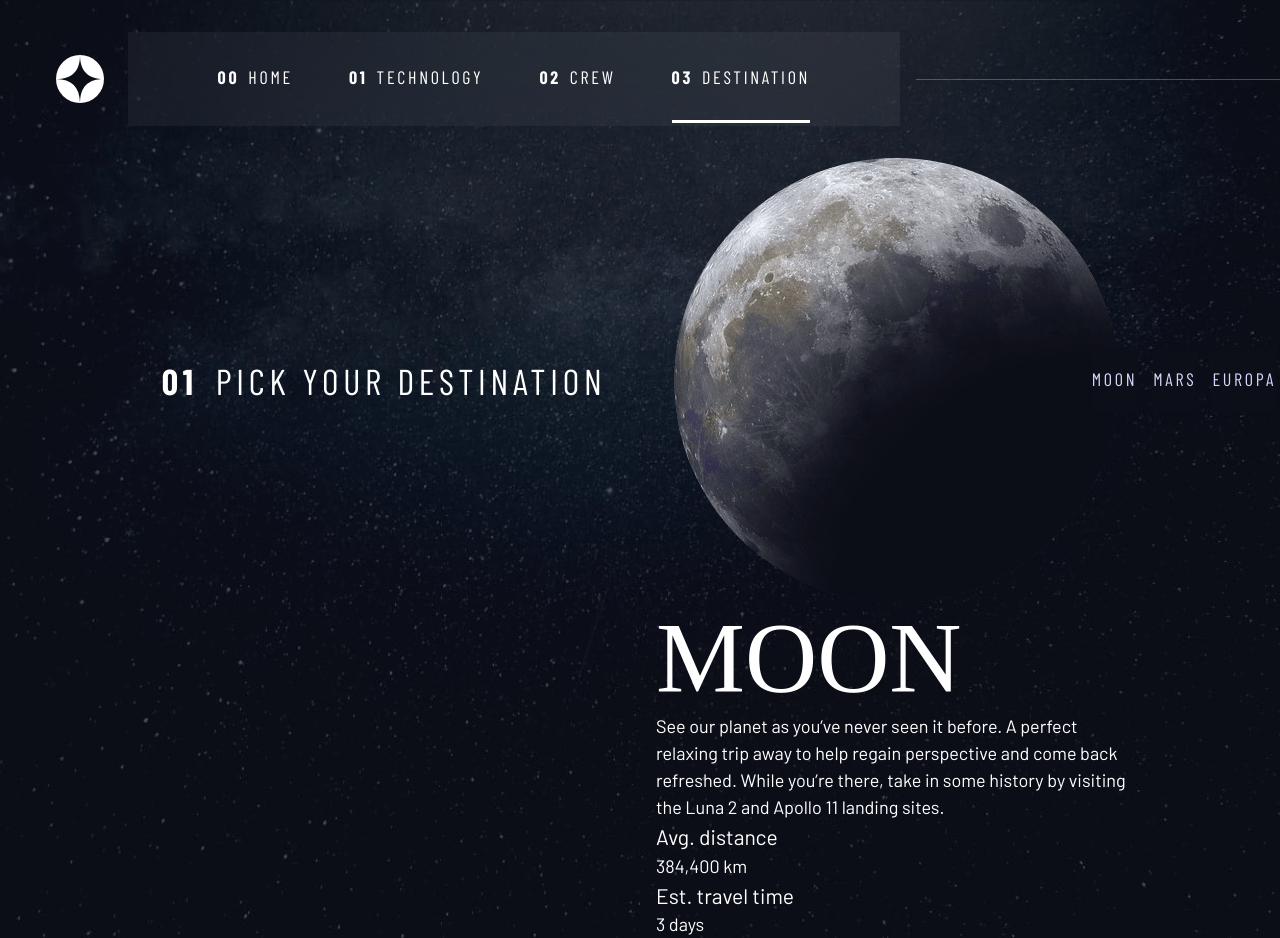
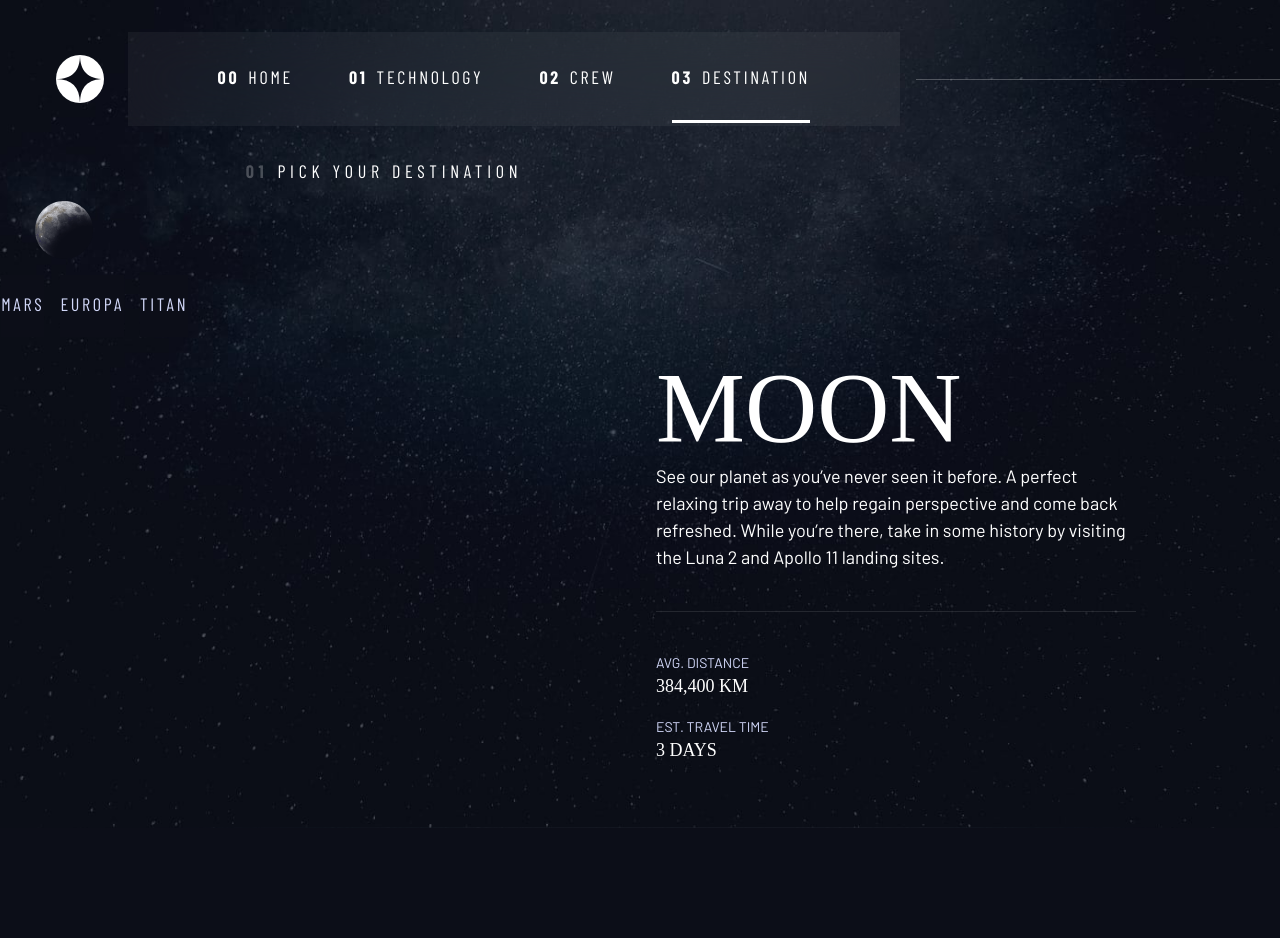
Before and after one commit to galosandoval/space-tourism, a React (Create React App) app: page /destination in a window 1280 px wide. Shown: the top 938 px of the page. After the commit the page ends 828 px from the top, so only its background shows below. Built offline with nearby package versions, Linux system fonts and the light colour scheme; a web font is replaced by a local one.

Commit message:
destination home styles

```diff
--- a/package.json
+++ b/package.json
@@ -10,7 +10,6 @@
     "react-dom": "^17.0.2",
     "react-router-dom": "^5.3.0",
     "react-scripts": "4.0.3",
-    "react-transition-group": "^4.4.2",
     "styled-components": "^5.3.3",
     "web-vitals": "^1.1.2"
   },
--- a/src/components/App/App.js
+++ b/src/components/App/App.js
@@ -1,11 +1,10 @@
 import { Header } from "../Header";
 import { Home } from "../Home";
 import { SkipToContent } from "./App.styles";
-import { Route } from "react-router-dom";
+import { Route, Switch } from "react-router-dom";
 import { Technology } from "../Technology";
 import { Crew } from "../Crew";
 import { Destination } from "../Destination";
-import { CSSTransition } from "react-transition-group";
 
 function App() {
   const routes = [
@@ -19,18 +18,11 @@ function App() {
       <SkipToContent href="#main">Skip content</SkipToContent>
 
       <Header routes={routes} />
-
-      {routes.map(({ path, Component }) => (
-        <Route key={path} exact path={path}>
-          {({ match }) => (
-            <CSSTransition in={match != null} timeout={2000} classNames="fade" unmountOnExit>
-              <Component />
-            </CSSTransition>
-          )}
-        </Route>
-      ))}
-
-      {/* </CSSTransition> */}
+      <Switch>
+        {routes.map(({ path, Component }) => (
+          <Route key={path} exact path={path} component={Component} />
+        ))}
+      </Switch>
     </>
   );
 }
--- a/src/components/Destination/Destination.styles.js
+++ b/src/components/Destination/Destination.styles.js
@@ -1,20 +1,33 @@
 import styled from "styled-components";
 import { tabList, underlineIndicators } from "../styles/components";
-import { ffSansCondStyle, ffSerifStyle, fs800Style, letterSpacing2, numberedTitle, uppercase } from "../styles/typography";
-import { bgDark, flex, GridContainer, textAccent } from "../styles/utility";
+import { GridContainer } from "../styles/layout";
+import {
+  ffSansCondStyle,
+  ffSerifStyle,
+  fs200Style,
+  fs500Style,
+  fs800Style,
+  letterSpacing2,
+  numberedTitle,
+  uppercase
+} from "../styles/typography";
+import { bgDark, flex, flow, textAccent } from "../styles/utility";
+import { colorWhite } from "../styles/variables";
 
 export const DestinationContainer = styled(GridContainer)`
+  ${flow}
   h1 {
     ${numberedTitle}
   }
-  article h2 {
-    ${fs800Style}
-    ${uppercase}
-    ${ffSerifStyle}
+
+  grid-template-areas: "title" "image" "tabs" "content";
+  img {
+    grid-area: image;
+    max-width: 60%;
   }
-`
+`;
 
-export const DestinationDiv = styled(tabList)`
+export const TabContainer = styled(tabList)`
   ${underlineIndicators}
   ${flex}
   button {
@@ -24,4 +37,35 @@ export const DestinationDiv = styled(tabList)`
     ${bgDark}
     ${letterSpacing2}
   }
-`
+
+  grid-area: tabs;
+`;
+
+export const DestinationInfo = styled.article`
+  h2 {
+    ${fs800Style}
+    ${uppercase}
+    ${ffSerifStyle}
+  }
+
+  grid-area: content;
+
+  & > div {
+    ${flex}
+    flex-direction: column;
+    border-top: 1px solid hsl(${colorWhite} / 0.1);
+    margin-top: 2.5rem;
+    padding-top: 2.5rem;
+
+    & > div > h3 {
+      ${textAccent}
+      ${fs200Style}
+    ${uppercase}
+    }
+    & > div > p {
+      ${fs500Style}
+      ${ffSerifStyle}
+      ${uppercase}
+    }
+  }
+`;
--- a/src/components/Destination/index.jsx
+++ b/src/components/Destination/index.jsx
@@ -1,6 +1,6 @@
 import React from "react";
 import moonPhoto from "../../assets/destination/image-moon.png";
-import { DestinationContainer, DestinationDiv } from "./Destination.styles";
+import { DestinationContainer, DestinationInfo, TabContainer } from "./Destination.styles";
 
 export const Destination = () => {
   return (
@@ -9,13 +9,13 @@ export const Destination = () => {
         <span aria-hidden="true">01</span>Pick your destination
       </h1>
       <img src={moonPhoto} alt="the moon" />
-      <DestinationDiv>
+      <TabContainer>
         <button>Moon</button>
         <button>Mars</button>
         <button>Europa</button>
         <button>Titan</button>
-      </DestinationDiv>
-      <article>
+      </TabContainer>
+      <DestinationInfo>
         <h2>Moon</h2>
         <p>
           See our planet as you’ve never seen it before. A perfect relaxing trip away to help regain
@@ -32,7 +32,7 @@ export const Destination = () => {
             <p>3 days</p>
           </div>
         </div>
-      </article>
+      </DestinationInfo>
     </DestinationContainer>
   );
 };
--- a/src/components/Header/index.jsx
+++ b/src/components/Header/index.jsx
@@ -1,4 +1,4 @@
-import React, {  useLayoutEffect, useState } from "react";
+import React, { useLayoutEffect, useState } from "react";
 import { HeaderNav, MobileNavToggle, PrimaryHeader } from "./Header.styles";
 import logo from "../../assets/shared/logo.svg";
 import { Logo } from "../styles/components";
@@ -19,19 +19,12 @@ export const Header = ({ routes }) => {
   const [mobileMenu, setMobileMenu] = useState(initialMobileMenuState);
 
   const location = useLocation();
-  console.log(location);
 
   const handleClick = () => {
     mobileMenu.isOpen
       ? setMobileMenu((state) => ({ isOpen: !state.isOpen, class: "" }))
       : setMobileMenu((state) => ({ isOpen: !state.isOpen, class: "show-menu" }));
   };
-
-  // useEffect(() => {
-  //   if (location.pathname === "/destination") {
-  //     document.body.style.backgroundImage = "none";
-  //   }
-  // }, [location]);
 
   useLayoutEffect(() => {
     const width = window.innerWidth;
@@ -54,11 +47,6 @@ export const Header = ({ routes }) => {
         document.body.style.backgroundImage = `url(${desDesktop})`;
       }
     }
-    // || document.documentElement.clientWidth || document.body.clientWidth;
-    const height = window.innerHeight;
-    // || document.documentElement.clientHeight || document.body.clientHeight;
-
-    console.log(width, height);
   }, [location]);
 
   return (
@@ -70,7 +58,7 @@ export const Header = ({ routes }) => {
         <span aria-expanded={mobileMenu.isOpen}>Menu</span>
       </MobileNavToggle>
       <HeaderNav gap={"clamp(1.5rem, 5vw, 3.5rem)"}>
-        <ul id="primary-navigation" className={mobileMenu.class} >
+        <ul id="primary-navigation" className={mobileMenu.class}>
           {routes.map((route, index) => (
             <li key={route.path}>
               <NavLink to={route.path} exact activeClassName="active">
--- a/src/components/Home/Home.styles.js
+++ b/src/components/Home/Home.styles.js
@@ -8,7 +8,8 @@ import {
   letterSpacing1,
   uppercase
 } from "../styles/typography";
-import { bgWhite, block, GridContainer, textAccent, textDark, textWhite } from "../styles/utility";
+import { bgWhite, block, textAccent, textDark, textWhite } from "../styles/utility";
+import { GridContainer } from "../styles/layout";
 
 export const HomeDiv = styled(GridContainer)`
   height: 86vh;
--- /dev/null
+++ b/src/components/styles/layout.js
@@ -0,0 +1,27 @@
+import styled from "styled-components";
+
+export const GridContainer = styled.div`
+  text-align: center;
+  display: grid;
+  place-items: center;
+  padding-inline: 1rem;
+  padding-bottom: 4rem;
+  & * {
+    max-width: 50ch;
+  }
+
+  @media (min-width: 45rem) {
+    & {
+      text-align: left;
+      column-gap: 2rem;
+      grid-template-columns: minmax(2em, 1fr) minmax(0, 30rem) minmax(0, 30rem) minmax(2em, 1fr);
+      /* grid-template-columns: 2em repeat(2, minmax(0, 40rem)) 2em; same as  ^^*/
+    }
+    & > *:first-child {
+      grid-column: 2;
+    }
+    & > *:last-child {
+      grid-column: 3;
+    }
+  }
+`;
--- a/src/components/styles/typography.js
+++ b/src/components/styles/typography.js
@@ -1,9 +1,5 @@
 import { css } from "styled-components";
-import {
-  ffSansCond,
-  ffSansNormal,
-  ffSerif
-} from "./variables";
+import { colorWhite, ffSansCond, ffSansNormal, ffSerif } from "./variables";
 
 export const ffSerifStyle = css`
   font-family: ${ffSerif};
@@ -50,13 +46,13 @@ export const fs200Style = css`
   font-size: var(--fs-200);
 `;
 export const numberedTitle = css`
-  font-family: ${ffSansCond};
+  ${fs500Style}
+  ${ffSansCondStyle}
   text-transform: uppercase;
   letter-spacing: 4.72px;
-
   span {
     margin-right: 0.5em;
     font-weight: 700;
-    color: hsl(colorWhite/ 0.25);
+    color: hsl(${colorWhite} / 0.25);
   }
 `;
--- a/src/components/styles/utility.js
+++ b/src/components/styles/utility.js
@@ -1,4 +1,4 @@
-import styled, { css } from "styled-components";
+import { css } from "styled-components";
 import { colorDark, colorLight, colorWhite } from "./variables";
 
 /**
@@ -23,31 +23,7 @@ export const container = css`
   margin-inline: auto;
   max-width: 80rem;
 `;
-export const GridContainer = styled.div`
-  text-align: center;
-  display: grid;
-  place-items: center;
-  padding-inline: 1rem;
 
-  & * {
-    max-width: 50ch;
-  }
-
-  @media (min-width: 45rem) {
-    & {
-      text-align: left;
-      column-gap: 2rem;
-      grid-template-columns: minmax(2em, 1fr) minmax(0, 30rem) minmax(0, 30rem) minmax(2em, 1fr);
-      /* grid-template-columns: 2em repeat(2, minmax(0, 40rem)) 2em; same as  ^^*/
-    }
-    & > *:first-child {
-      grid-column: 2;
-    }
-    & > *:last-child {
-      grid-column: 3;
-    }
-  }
-`;
 export const srOnly = css`
   position: absolute;
   width: 1px;
```
Also changed, not shown: 1 other file (tests, documents, lock files or other folders).
